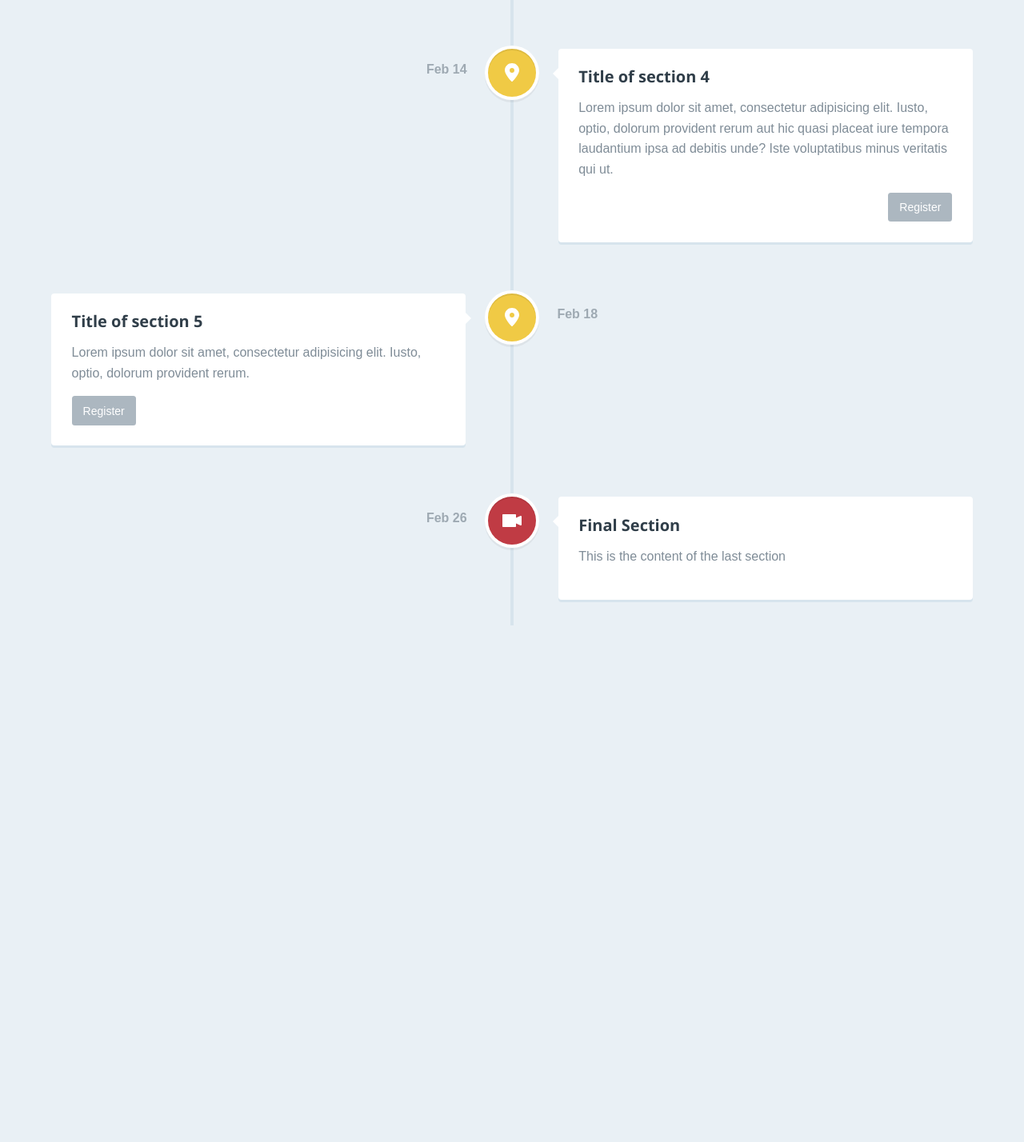
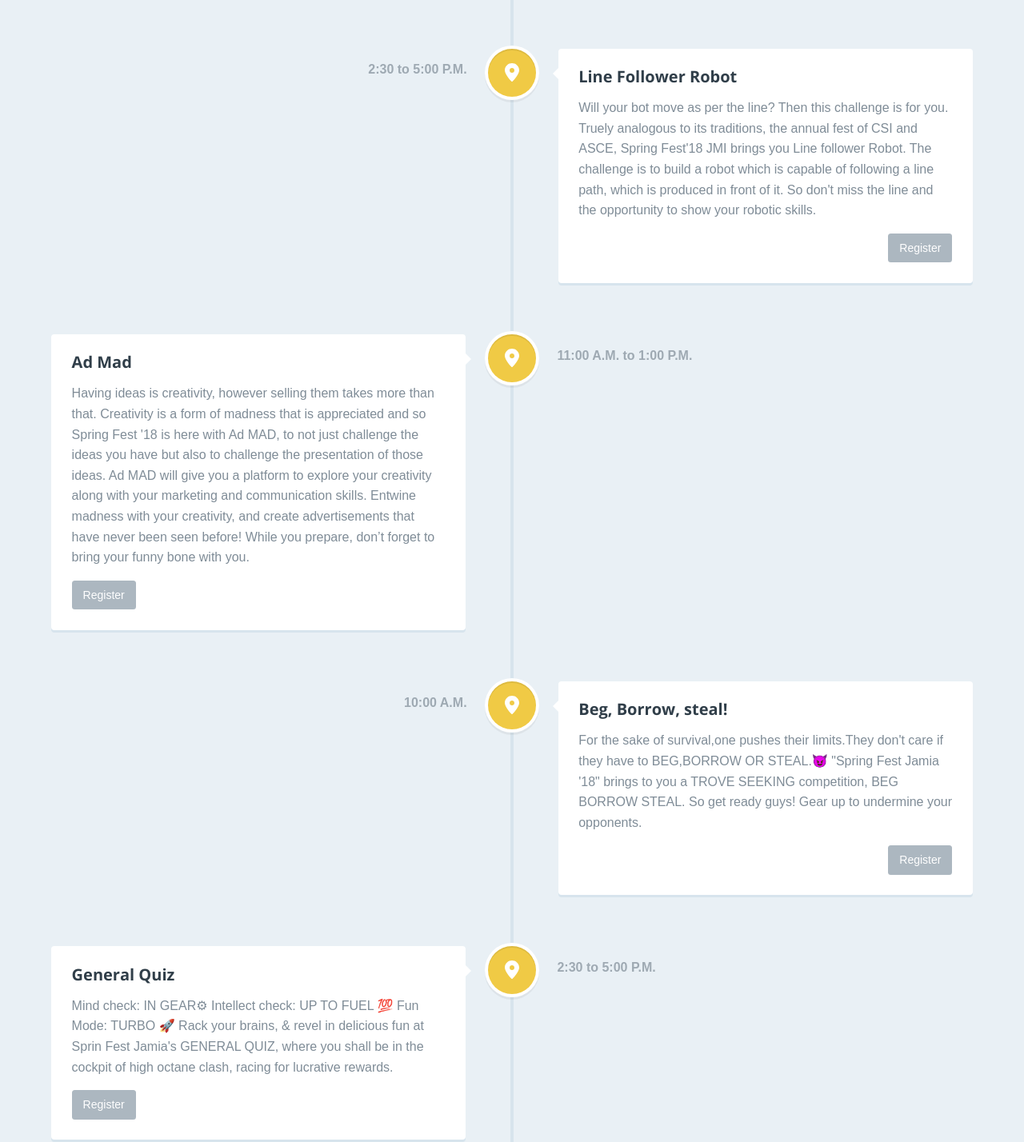
Before and after one commit to faraazahmad/springfest-website, a plain HTML site: page events-timeline/index.html in a window 1280 px wide. Shown: the part 4125-5553 px from the top of the page at 80% size. Before the commit the page ends 4955 px from the top, so only its background shows below. Drawn offline with nearby package versions, Linux system fonts and the light colour scheme; a web font is replaced by a local one.

Commit message:
add missing events

```diff
--- a/events-timeline/index.html
+++ b/events-timeline/index.html
@@ -252,11 +252,15 @@
 			<!-- cd-timeline-img -->
 
 			<div class="cd-timeline-content">
-				<h2>Title of section 4</h2>
-				<p>Lorem ipsum dolor sit amet, consectetur adipisicing elit. Iusto, optio, dolorum provident rerum aut hic quasi placeat
-					iure tempora laudantium ipsa ad debitis unde? Iste voluptatibus minus veritatis qui ut.</p>
-				<a href="#0" class="cd-read-more">Register</a>
-				<span class="cd-date">Feb 14</span>
+				<h2>Line  Follower Robot</h2>
+				<p>
+					Will your bot move as per the line? Then this challenge is for you. Truely analogous to its traditions, the annual fest
+					of CSI and ASCE, Spring Fest'18 JMI brings you Line follower Robot. The challenge is to build a robot which is capable of
+					following a line path, which is produced in front of it. So don't miss the line and the opportunity to show your robotic
+					skills.
+				</p>
+				<a href="https://goo.gl/wBGPP2" class="cd-read-more">Register</a>
+				<span class="cd-date">2:30 to 5:00 P.M.</span>
 			</div>
 			<!-- cd-timeline-content -->
 		</div>
@@ -269,25 +273,54 @@
 			<!-- cd-timeline-img -->
 
 			<div class="cd-timeline-content">
-				<h2>Title of section 5</h2>
-				<p>Lorem ipsum dolor sit amet, consectetur adipisicing elit. Iusto, optio, dolorum provident rerum.</p>
-				<a href="#0" class="cd-read-more">Register</a>
-				<span class="cd-date">Feb 18</span>
+				<h2>Ad Mad</h2>
+				<p>
+					Having ideas is creativity, however selling them takes more than that. Creativity is a form of madness that is appreciated
+					and so Spring Fest '18 is here with Ad MAD, to not just challenge the ideas you have but also to challenge the presentation
+					of those ideas. Ad MAD will give you a platform to explore your creativity along with your marketing and communication skills.
+					Entwine madness with your creativity, and create advertisements that have never been seen before! While you prepare, don’t
+					forget to bring your funny bone with you.
+				</p>
+				<a href="https://goo.gl/forms/BFVEYG0m6MI4OU893" class="cd-read-more">Register</a>
+				<span class="cd-date">11:00 A.M. to 1:00 P.M.</span>
 			</div>
 			<!-- cd-timeline-content -->
 		</div>
 		<!-- cd-timeline-block -->
 
 		<div class="cd-timeline-block">
-			<div class="cd-timeline-img cd-movie">
-				<img src="img/cd-icon-movie.svg" alt="Movie">
+			<div class="cd-timeline-img cd-location">
+				<img src="img/cd-icon-location.svg" alt="Location">
 			</div>
 			<!-- cd-timeline-img -->
 
 			<div class="cd-timeline-content">
-				<h2>Final Section</h2>
-				<p>This is the content of the last section</p>
-				<span class="cd-date">Feb 26</span>
+				<h2>Beg, Borrow, steal!</h2>
+				<p>
+					For the sake of survival,one pushes their limits.They don't care if they have to BEG,BORROW OR STEAL.😈 "Spring Fest Jamia
+					'18" brings to you a TROVE SEEKING competition, BEG BORROW STEAL. So get ready guys! Gear up to undermine your opponents.
+				</p>
+				<a href="https://docs.google.com/forms/d/e/1FAIpQLSfZX_o702fqXB8n81XvmhcbLh6VZsa7Hx1BWl_dmJ4Fai05qQ/viewform" class="cd-read-more">Register</a>
+				<span class="cd-date">10:00 A.M.</span>
+			</div>
+			<!-- cd-timeline-content -->
+		</div>
+		<!-- cd-timeline-block -->
+
+		<div class="cd-timeline-block">
+			<div class="cd-timeline-img cd-location">
+				<img src="img/cd-icon-location.svg" alt="Location">
+			</div>
+			<!-- cd-timeline-img -->
+
+			<div class="cd-timeline-content">
+				<h2>General Quiz</h2>
+				<p>
+					Mind check: IN GEAR⚙ Intellect check: UP TO FUEL 💯 Fun Mode: TURBO 🚀 Rack your brains, & revel in delicious fun at Sprin
+					Fest Jamia's GENERAL QUIZ, where you shall be in the cockpit of high octane clash, racing for lucrative rewards.
+				</p>
+				<a href="https://goo.gl/forms/1J1GF0GzVMEmNo6c2" class="cd-read-more">Register</a>
+				<span class="cd-date">2:30 to 5:00 P.M.</span>
 			</div>
 			<!-- cd-timeline-content -->
 		</div>
```
